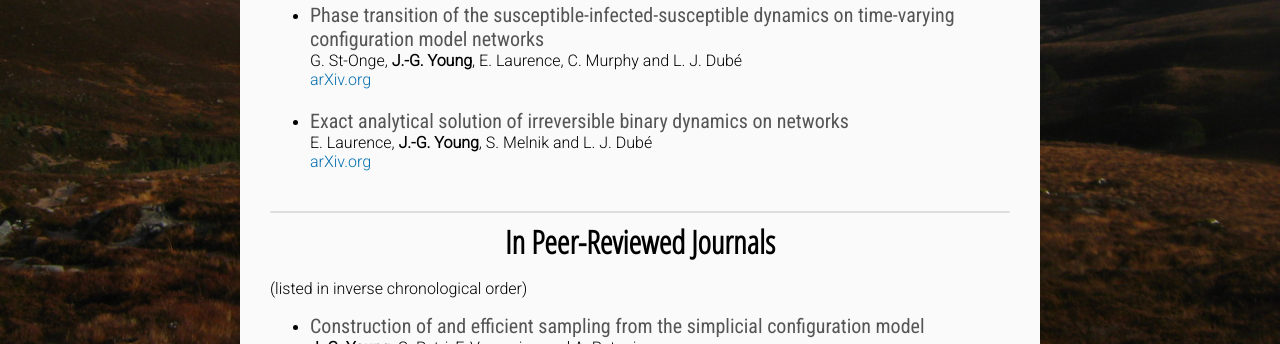
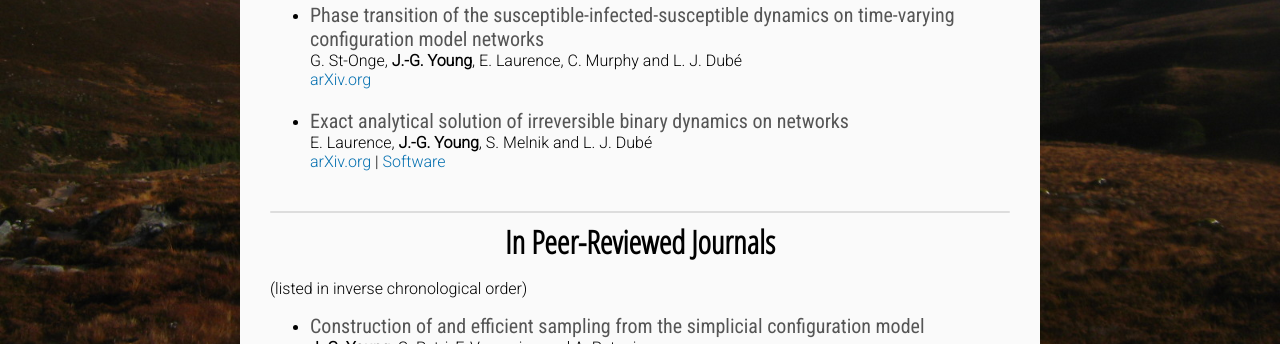
Before and after one commit to jg-you/jg-you.github.io, a Jekyll site: the page built from publications.md, in a window 1280 px wide and 900 px high, scrolled down 428 px. Shown: the part 108-452 px from the top of the window. Built offline with Jekyll 4.4.1, drawn with Linux system fonts in a browser that asks for light colours; some web fonts are replaced; comment, search, counter and statistics services are not loaded.

Commit message:
add exact software

```diff
--- a/publications.md
+++ b/publications.md
@@ -13,7 +13,8 @@ G. St-Onge, **J.-G. Young**, E. Laurence, C. Murphy and L. J. Dubé<br/>
 
 * <span class="pub-title">Exact analytical solution of irreversible binary dynamics on networks</span><br/>
 E. Laurence,  **J.-G. Young**, S. Melnik and L. J. Dubé<br/>
-[arXiv.org](https://arxiv.org/abs/1711.02721)
+[arXiv.org](https://arxiv.org/abs/1711.02721) |
+[Software](https://github.com/laurencee9/exact_binary_dynamics)
 
 
 <div class="end-of-post"></div>
```
